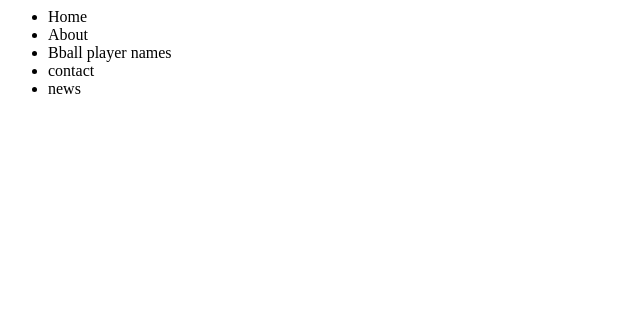
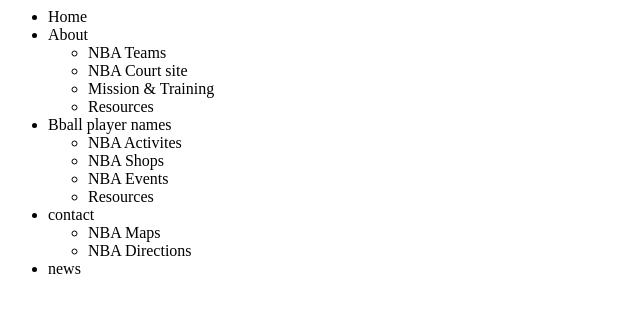
Before and after one commit to Belteshazza/sample-transparent-drop-down-navigation-, a plain HTML site: page index.html in a window 1280 px wide. Shown: the whole page, without its empty margins (0-640 px from the left). Drawn offline with Linux system fonts and the light colour scheme.

Commit message:
added sub menus to the nav

```diff
--- a/index.html
+++ b/index.html
@@ -10,9 +10,29 @@
     <nav>
         <ul>
             <li><a>Home</a></li>
-            <li><a>About</a></li>
-            <li><a>Bball player names</a></li>
-            <li><a>contact</a></li>
+            <li><a>About</a>
+                <ul>
+                    <li><a>NBA Teams</a></li>
+                    <li><a>NBA Court site</a></li>
+                    <li><a></a>Mission &amp Training</li>
+                    <li><a></a>Resources</li>
+                </ul>
+            </li>
+            <li><a>Bball player names</a>
+                <ul>
+                    <li><a>NBA Activites</a></li>
+                    <li><a>NBA Shops</a></li>
+                    <li><a></a>NBA Events</li>
+                    <li><a></a>Resources</li>
+                </ul>
+            </li>
+            <li><a>contact</a>
+                <ul>
+                    <li><a>NBA Maps</a></li>
+                    <li><a>NBA Directions</a></li>
+
+                </ul>
+            </li>
             <li><a>news</a></li>
 
         </ul>
```
